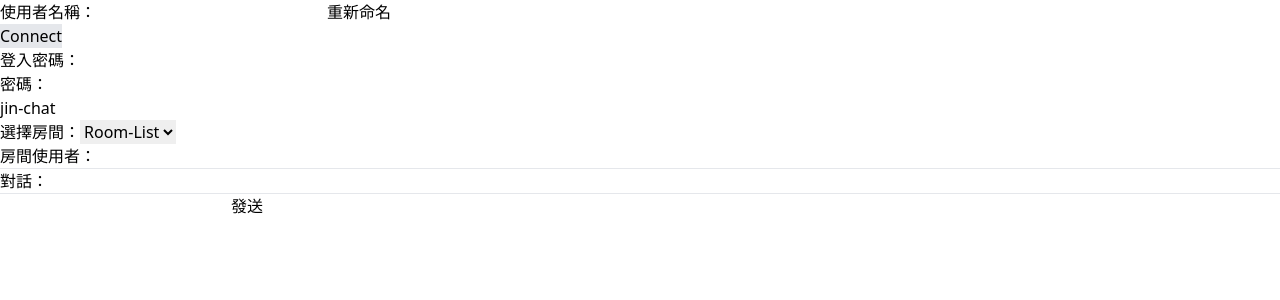
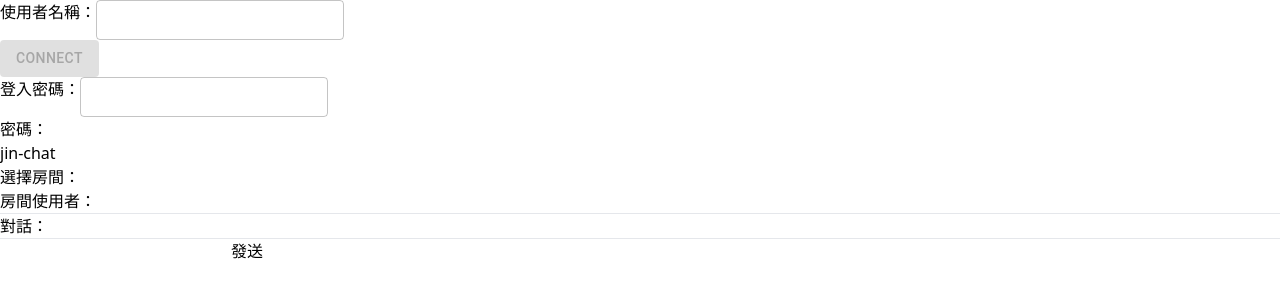
Before and after one commit to cs2338139/socket-chat, a React (Vite) app in the folder Client/: page / in a window 1280 px wide. Shown: the top 300 px of the page. Built offline with nearby package versions, Linux system fonts and the light colour scheme; the HTML template or start-up script is replaced by a standard one.

Commit message:
feat: material UI

```diff
--- a/Client/src/App.tsx
+++ b/Client/src/App.tsx
@@ -1,16 +1,20 @@
 import { SocketContextProvider } from '@contexts/SocketContext'
 import { DataContextProvider } from '@contexts/DataContext'
+import { ThemeProvider, createTheme } from '@mui/material';
+import { theme } from '@themes/Theme'
 
 import { Panel } from '@components'
 
 function App() {
 
   return (
-    <SocketContextProvider>
-      <DataContextProvider>
-        <Panel />
-      </DataContextProvider>
-    </SocketContextProvider>
+    <ThemeProvider theme={theme}>
+      <SocketContextProvider>
+        <DataContextProvider>
+          <Panel />
+        </DataContextProvider>
+      </SocketContextProvider>
+    </ThemeProvider>
   )
 }
 
--- a/Client/src/components/LoginPanel.tsx
+++ b/Client/src/components/LoginPanel.tsx
@@ -1,6 +1,7 @@
 import { useEffect, useState, useRef, useMemo, useReducer, useCallback } from 'react'
 import { useSocket } from '@contexts/SocketContext';
 import { useData } from '@contexts/DataContext';
+import { Box, TextField, FormControl, Button, Select, MenuItem, InputLabel } from '@mui/material'
 interface Props {
     isSocketConnect: Boolean;
     startSocket: () => void;
@@ -42,25 +43,30 @@ function LoginPanel(props: Props) {
 
     return (
         <>
-            <div className="flex w-full md:w-auto flex-col-reverse md:flex-row flex-wrap gap-3 md:gap-10 md:items-center">
+            <Box className="flex w-full md:w-auto flex-col-reverse md:flex-row flex-wrap gap-3 md:gap-10 md:items-center">
                 <div className="inline-flex md:flex-row flex-col md:items-center gap-3 md:gap-1 border border-dashed border-gray-300 p-2">
                     <span className="px-2 pt-0.5 text-lg">使用者名稱：</span>
-                    <input disabled={!isCanName} value={selfNameState?.value} onInput={(e) => selfNameState?.set((e.target as HTMLInputElement).value)}
-                        type="text" className="h-10 border border-black px-1 py-0.5 text-lg" />
-                    <button className={`md:ml-3 border border-black py-1 px-3 ${isSocketConnect ? 'block' : 'hidden'}`} onClick={reNameBtnAction}>
+                    <TextField size="small" sx={{}} variant="outlined" disabled={!isCanName} value={selfNameState?.value} onInput={(e) => selfNameState?.set((e.target as HTMLInputElement).value)} />
+                    <Button
+                        variant='outlined'
+                        sx={{ display: (isSocketConnect) ? 'block' : 'none' }}
+                        onClick={reNameBtnAction}>
                         {(isStartReName) ? '確定' : '重新命名'}
-                    </button>
+                    </Button>
                 </div>
 
-                <button disabled={!isCanConnect} className={`border border-black px-4 py-2 rounded-m`} onClick={startSocket}>
+                <Button
+                    variant='contained'
+                    disabled={!isCanConnect}
+                    onClick={startSocket}>
                     {isSocketConnect ? 'Disconnect' : 'Connect'}
-                </button>
-            </div >
+                </Button>
+            </Box >
 
             <div className="flex flex-col gap-3 md:gap-1 border w-full md:w-auto border-dashed border-gray-300 p-2 ">
                 <div className='flex md:items-center flex-col md:flex-row gap-3 md:gap-1'>
                     <span className="px-2 pt-0.5 text-lg">登入密碼：</span>
-                    <input value={passWordState?.value} onInput={(e) => passWordState?.set((e.target as HTMLInputElement).value)} type="password" className="h-10 border border-black px-1 py-0.5 text-lg" />
+                    <TextField size="small" sx={{}} variant="outlined" value={passWordState?.value} onInput={(e) => passWordState?.set((e.target as HTMLInputElement).value)} type="password" />
                 </div>
                 <div className='flex items-center gap-1 text-gray-500 italic md:self-end'>
                     <span className="px-2 pt-0.5 text-lg">密碼：</span>
--- a/Client/src/components/SelectRoom.tsx
+++ b/Client/src/components/SelectRoom.tsx
@@ -1,4 +1,5 @@
 import { State, Room } from '@interfaces'
+import { FormControl, InputLabel, MenuItem, Select } from '@mui/material'
 
 interface Props {
     isSocketConnect: Boolean;
@@ -11,14 +12,19 @@ function SelectRoom(props: Props) {
     return (
         <div className={`md:items-center gap-3 md:gap-1 w-full md:w-auto border border-dashed flex-col md:flex-row border-gray-300 p-2 ${isSocketConnect ? 'flex' : 'hidden'}`}>
             <span className="px-2 pt-0.5 text-lg">選擇房間：</span>
-            <select value={currentRoomState.value}
-                onChange={(e) => { currentRoomState.set(e.target.value) }}
-                className="h-10 w-full md:w-40 border border-black px-1 py-0.5 text-center text-black">
-                <option value={null}>
-                    Room-List
-                </option>
-                {roomList.map((item, index) => { return <option key={index} value={item}>{item}</option> })}
-            </select>
+
+            <FormControl sx={{ display: (isSocketConnect) ? 'block' : 'none' }}>
+                <Select
+                    value={currentRoomState.value}
+                    onChange={(e) => { currentRoomState.set(e.target.value) }}
+                    sx={{ padding: '0 30px', height: '40px', width: { xs: '100%', sm: '200px' } }}
+                >
+                    <MenuItem value={'Room-List'}>
+                        Room-List
+                    </MenuItem>
+                    {roomList.map((item, index) => { return <MenuItem key={index} value={item}>{item}</MenuItem> })}
+                </Select>
+            </FormControl>
         </div >
     );
 }
--- /dev/null
+++ b/Client/src/themes/Theme.tsx
@@ -0,0 +1,12 @@
+import { createTheme, } from '@mui/material/styles';
+
+const theme = createTheme({
+    palette: {
+        primary: {
+            main: '#75838f',
+            light: '#a3b0b9',
+        },
+    },
+});
+
+export { theme };
--- a/Client/tsconfig.json
+++ b/Client/tsconfig.json
@@ -47,6 +47,8 @@
       "@assets": ["assets"],
       "@contexts/*": ["contexts/*"],
       "@contexts": ["contexts"],
+      "@themes/*": ["themes/*"],
+      "@themes": ["themes"],
     },
     // "rootDirs": [],                                   /* Allow multiple folders to be treated as one when resolving modules. */
     // "typeRoots": [],                                  /* Specify multiple folders that act like './node_modules/@types'. */
--- a/Client/vite.config.js
+++ b/Client/vite.config.js
@@ -20,6 +20,7 @@ export default defineConfig(({ mode }) => {
         '@assets': path.resolve(__dirname, 'src/assets'),
         '@interfaces': path.resolve(__dirname, 'src/interfaces'),
         '@contexts': path.resolve(__dirname, 'src/contexts'),
+        '@themes': path.resolve(__dirname, 'src/themes'),
       },
     },
   }
```
